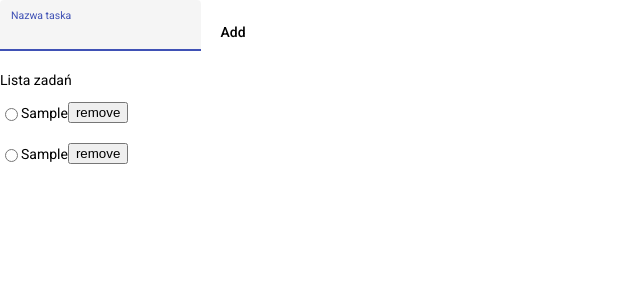
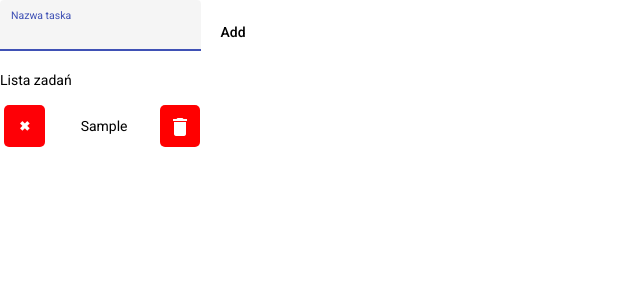
Before and after one commit to FilipCichowski/todo-task-intern, an Angular app: page / in a window 1280 px wide. Both pictures are taken after typing "Sample" into the empty fields and a click on the button "Add". Shown: the top 300 px of the page, without its empty margins (0-640 px from the left). Built offline with nearby package versions, Linux system fonts and the light colour scheme.

Commit message:
Before modifying styles

```diff
--- a/src/app/app.component.css
+++ b/src/app/app.component.css
@@ -1,4 +1,3 @@
 .list-wrapper {
   display: flex;
-  justify-content: space-between;
 }
--- a/src/app/app.component.html
+++ b/src/app/app.component.html
@@ -4,14 +4,15 @@
 </mat-form-field>
 <button mat-button (click)="addTodo()">Add</button>
 <p>Lista zadań</p>
+<div class="list-wrapper">
+  <app-todo-item-component
+    *ngFor="let item of this.getTodos() | filterTodoByStatus:true; let i = index"
+    [item]="item"
+    [index]="i"
+  ></app-todo-item-component>
   <app-todo-item-component
     *ngFor="let item of this.getTodos() | filterTodoByStatus:false; let i = index"
     [item]="item"
     [index]="i"
   ></app-todo-item-component>
-<br>
-<app-todo-item-component
-  *ngFor="let item of this.getTodos(); let i = index"
-  [item]="item"
-  [index]="i"
-></app-todo-item-component>
+</div>
--- a/src/app/app.component.ts
+++ b/src/app/app.component.ts
@@ -18,7 +18,7 @@ export class AppComponent {
   }
 
   getTodos(): Todo[] {
-    return this.todos.getTodos();
+    return [...this.todos.getTodos()];
   }
 
   clearInput() {
--- a/src/app/app.module.ts
+++ b/src/app/app.module.ts
@@ -7,6 +7,8 @@ import { BrowserAnimationsModule } from '@angular/platform-browser/animations';
 import {MatInputModule} from '@angular/material/input';
 import {MatButtonModule} from '@angular/material/button';
 import {MatListModule} from '@angular/material/list';
+import {MatIconModule} from '@angular/material/icon';
+
 import { TodoItemComponentComponent } from './todo-item-component/todo-item-component.component';
 import { FilterTodoByStatus } from './filter-todo-by-status';
 
@@ -21,7 +23,8 @@ import { FilterTodoByStatus } from './filter-todo-by-status';
     BrowserAnimationsModule,
     MatButtonModule,
     MatInputModule,
-    MatListModule
+    MatListModule,
+    MatIconModule
   ],
   providers: [],
   bootstrap: [AppComponent]
--- a/src/app/filter-todo-by-status.ts
+++ b/src/app/filter-todo-by-status.ts
@@ -7,6 +7,8 @@ import {Todo} from "./Todo";
 export class FilterTodoByStatus implements PipeTransform {
   transform(input: Todo[], selectedOnly: boolean): Todo[] {
     //return input.filter(e => e.isDone === selectedOnly);
-    return input;
+    return input.filter((e) => {
+      return e.isDone === selectedOnly;
+    });
   }
 }
--- a/src/app/todo-item-component/todo-item-component.component.css
+++ b/src/app/todo-item-component/todo-item-component.component.css
@@ -1,6 +1,8 @@
 .task {
   display: flex;
   align-items: center;
+  width: 200px;
+  justify-content: space-between;
 }
 
 p {
@@ -14,3 +16,46 @@ input[type='radio']:before {
   height:100%;
   border-radius:50%;
 }
+
+.white-icon {
+  color: white;
+}
+
+.delete-button {
+  height: 42px;
+  background: red;
+  border-radius: 5px;
+  border-color: transparent;
+  padding-top: 5px;
+}
+
+.check {
+  display: flex;
+  align-items: center;
+  -webkit-appearance: none; /*hides the default checkbox*/
+  height: 42px;
+  left: 20px;
+  padding: 0 15px;
+  transition: 0.10s;
+  background-color: #FE0006;
+  text-align: center;
+  font-weight: 600;
+  color: white;
+  border-radius: 5px;
+}
+
+.check:checked {
+  background-color: #0E9700;
+}
+
+.check:before {
+  content: "✖";
+}
+.check:checked:before {
+  content: "✔";
+}
+
+.check:hover {
+  cursor: pointer;
+  opacity: 0.8;
+}
--- a/src/app/todo-item-component/todo-item-component.component.html
+++ b/src/app/todo-item-component/todo-item-component.component.html
@@ -1,11 +1,11 @@
 <div class="task">
   <input
-    type="radio"
-    class="btn"
+    type="checkbox"
+    class="check"
     (click)="onClickDone()"
     [checked]="item.isDone"
     id="i"
   />
   <p>{{ item.name }}</p>
-  <button class="delete-button" (click)="removeItem()">remove</button>
+  <button class="delete-button" (click)="removeItem()"><mat-icon fontIcon="delete" class="white-icon"></mat-icon></button>
 </div>
```
